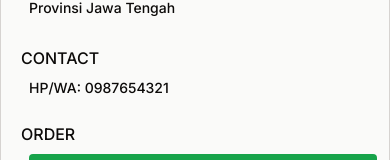
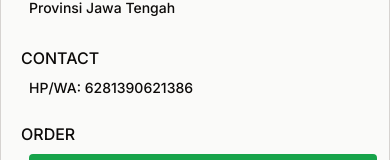
Before and after one commit to arfadmuzali/eli-mabel, a Next.js app: page /contact in a window 390 px wide. Shown: the part 274-434 px from the top of the page. Built offline with nearby package versions, Linux system fonts and the light colour scheme.

Commit message:
fix: phone number

```diff
--- a/src/app/(info)/contact/page.tsx
+++ b/src/app/(info)/contact/page.tsx
@@ -19,7 +19,7 @@ export default function ContactPage() {
 
         <div>
           <h1 className=" font-medium">CONTACT</h1>
-          <p className="text-sm p-2 font-medium mb-4">HP/WA: 0987654321</p>
+          <p className="text-sm p-2 font-medium mb-4">HP/WA: 6281390621386</p>
         </div>
         <h1 className="font-medium">ORDER</h1>
         <Link
```
